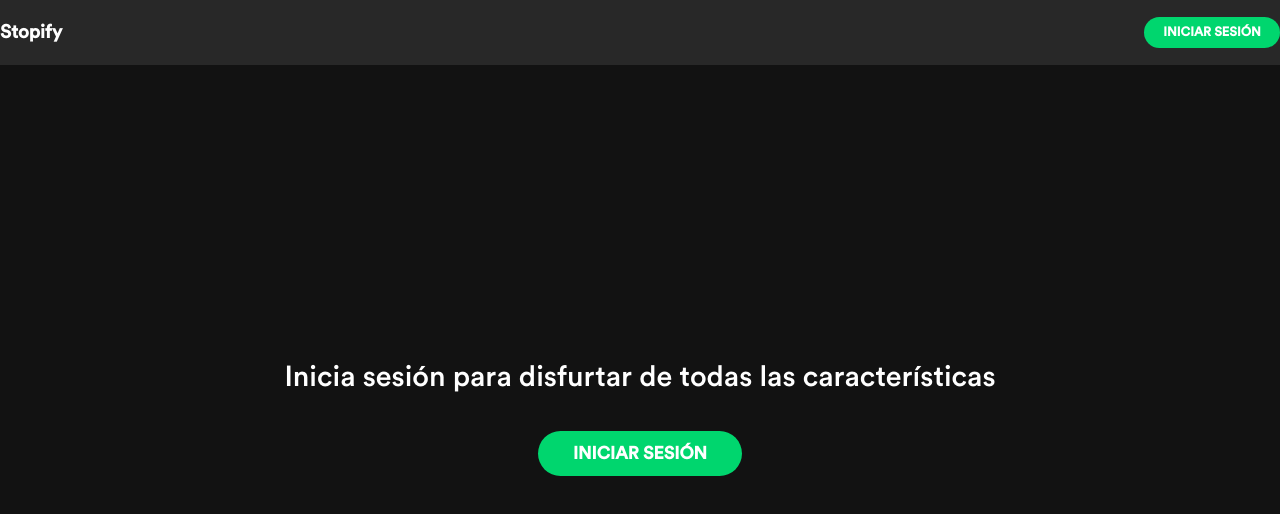
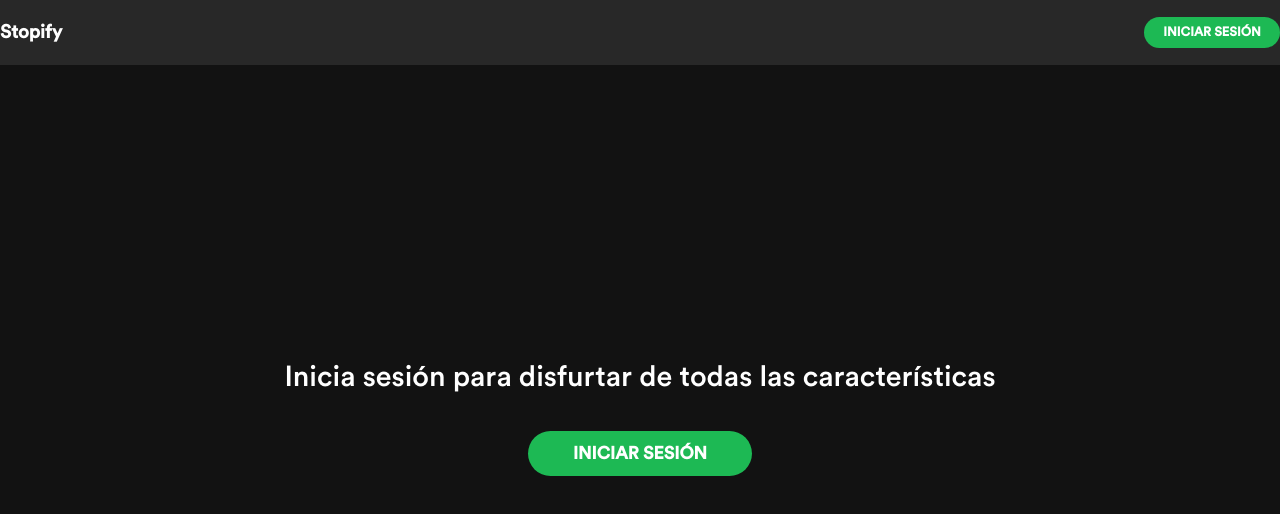
Before and after one commit to ekzGuille/stopify, a Vue app in the folder client/: page / in a window 1280 px wide. Shown: the top 514 px of the page. Built offline with nearby package versions, Linux system fonts and the light colour scheme.

Commit message:
fix styles

```diff
--- a/client/src/components/login-button/LoginButton.vue
+++ b/client/src/components/login-button/LoginButton.vue
@@ -21,7 +21,7 @@ export default class LoginButton extends Vue {
 
   @Prop({ default: '12px' }) padding!: string;
 
-  @Prop({ default: '180px' }) width!: string;
+  @Prop({ default: '200px' }) width!: string;
 }
 </script>
 
--- a/client/src/variables/_variables.scss
+++ b/client/src/variables/_variables.scss
@@ -4,7 +4,8 @@
 $color-sp-background-dark: #121212;
 $color-sp-grey: #282828;
 $color-sp-dark-grey: #181818;
-$color-sp-light-green: #00D66E;
+$color-sp-accent-green: #00D66E;
+$color-sp-light-green: #1db954;
 $color-sp-dark-green: #09914F;
 
 // other
```
